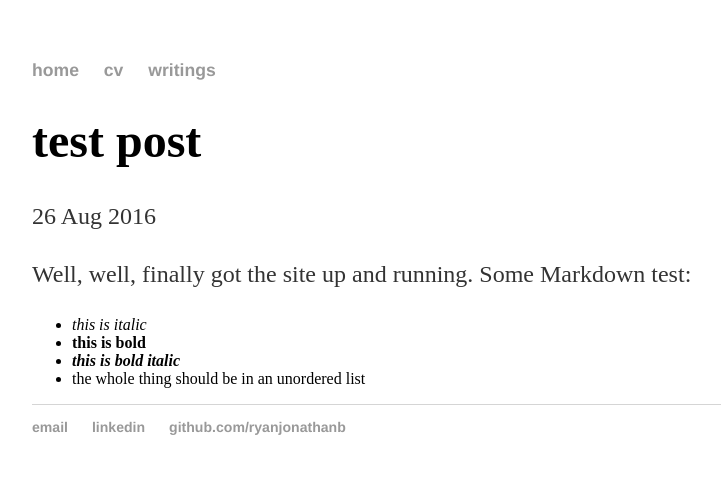
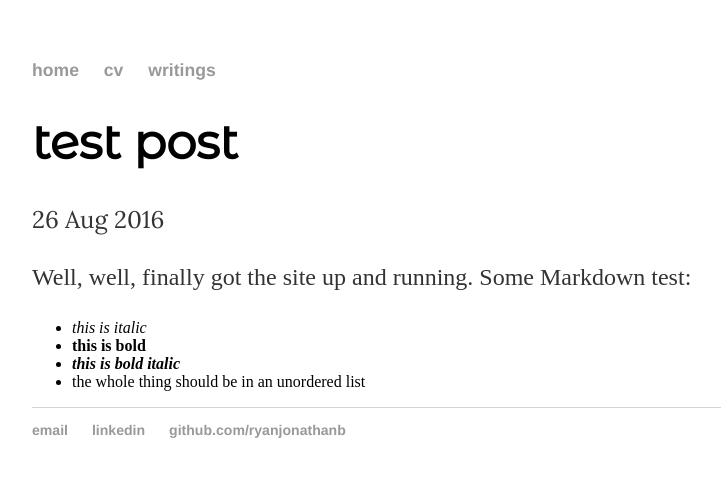
Before and after one commit to ryanjonathanb/ryanjonathanb.github.io, a Jekyll site: the page built from _posts/2016-08-26-test-post.md, in a window 1280 px wide. Shown: the top 477 px of the page, without its empty margins (160-881 px from the left). Built offline with Jekyll 4.4.1, drawn with Linux system fonts in a browser that asks for light colours.

Commit message:
_includes

```diff
--- /dev/null
+++ b/_includes/fonts.html
@@ -0,0 +1 @@
+<link href="https://fonts.googleapis.com/css?family=Lora    |Montserrat+Alternates" rel="stylesheet"/>
--- a/_layouts/default.html
+++ b/_layouts/default.html
@@ -3,6 +3,7 @@
 		<head>
 			<title>{{ page.title }} - ryanjonathanb</title>
 			<!-- link to main stylesheet -->
+			{% include fonts.html %}
 			<link rel="stylesheet" type="text/css" href="/style.css">
 		</head>
 		<body>
--- a/_layouts/homepage.html
+++ b/_layouts/homepage.html
@@ -1,9 +1,9 @@
 <!DOCTYPE html>
 	<html>
 		<head>
-			<link href="https://fonts.googleapis.com/css?family=Lora|Montserrat+Alternates" rel="stylesheet">
 			<title>{{ page.title }}</title>
 			<!-- link to main stylesheet -->
+			{% include fonts.html %}
 			<link rel="stylesheet" type="text/css" href="/style.css">
 		</head>
 		<body>
--- a/_layouts/post.html
+++ b/_layouts/post.html
@@ -2,6 +2,7 @@
 layout: default
 ---
 <head>
+	{% include fonts.html %}
 	<link href="https://fonts.googleapis.com/css?family=Cormorant+Garamond" rel="stylesheet">
 	<title>{{ page.title }} - ryanjonathanb</title>
 </head>
```
Also changed, not shown: 1 other file.
